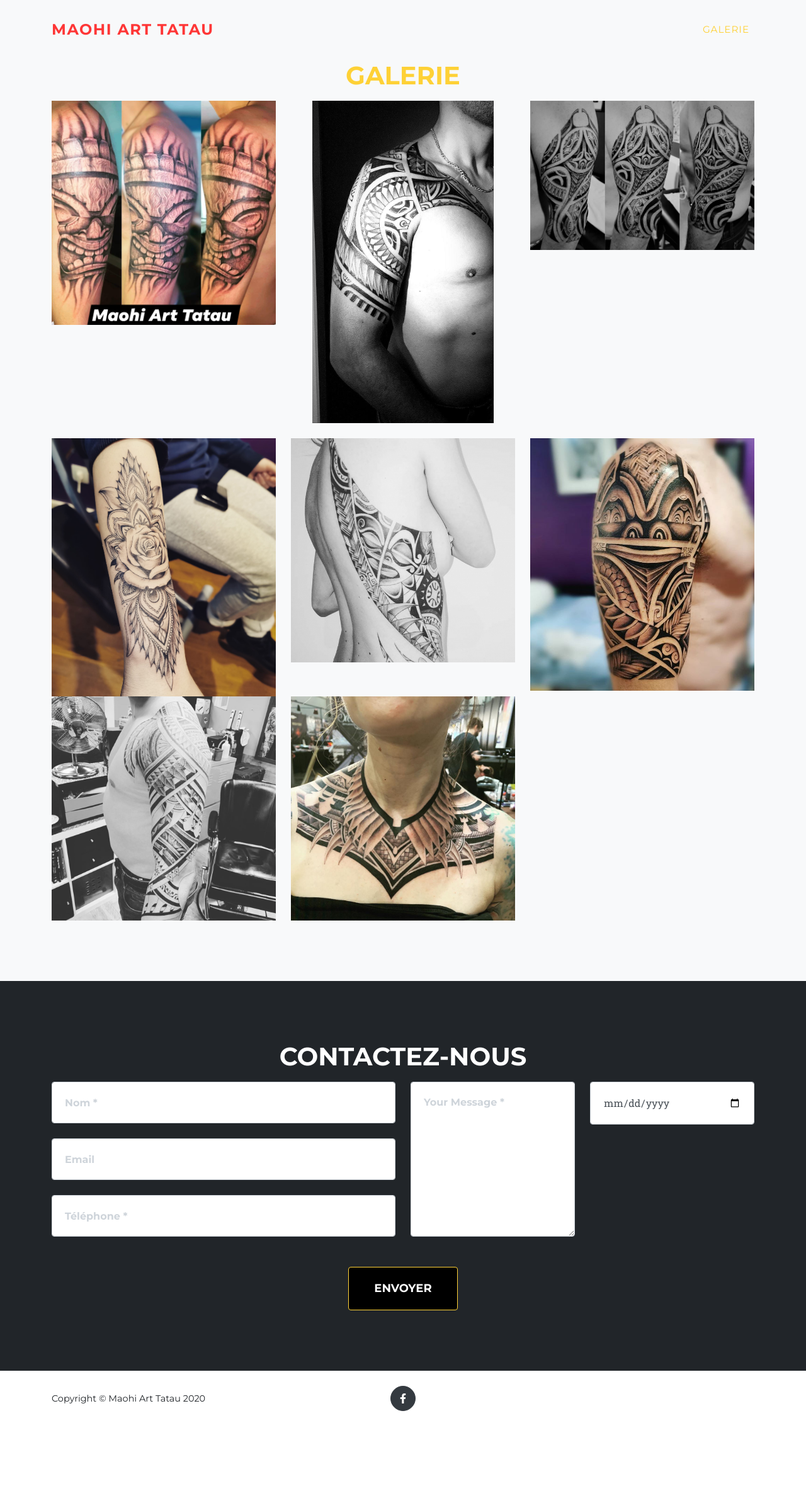
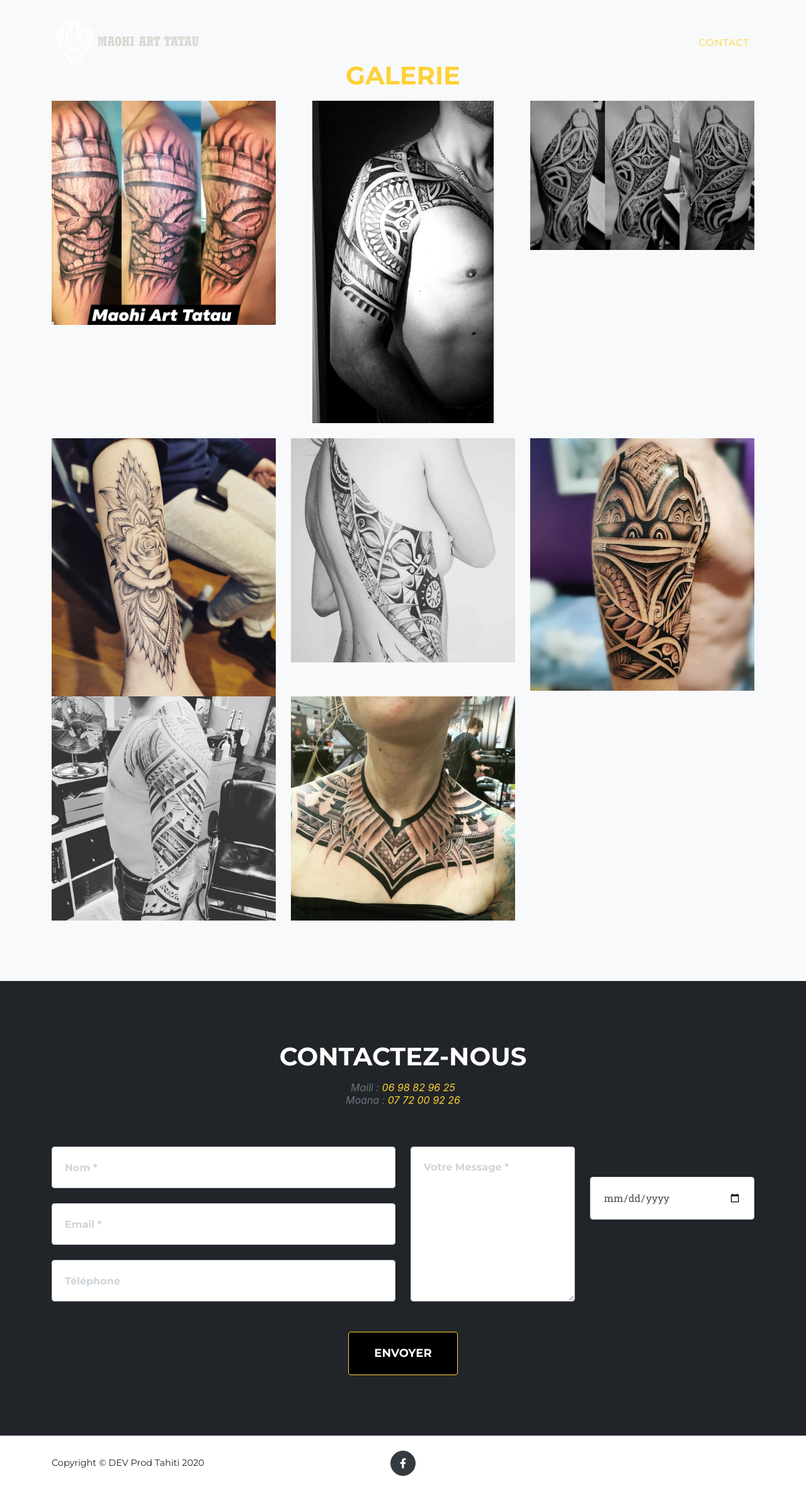
Before and after one commit to CodeKaniela/maohi-art-tatau, a plain HTML site: page Gallery.html in a window 1280 px wide. Shown: the whole page at 63% size. Before the commit the page ends 2265 px from the top, so only its background shows below. Drawn offline with nearby package versions, Linux system fonts and the light colour scheme; a web font is replaced by a local one.

Commit message:
added logo and changed some design

```diff
--- a/Gallery.html
+++ b/Gallery.html
@@ -23,13 +23,18 @@
     <!-- Navigation-->
     <nav class="navbar navbar-expand-lg navbar-dark fixed-top" id="mainNav">
         <div class="container">
-            <a class="navbar-brand js-scroll-trigger" href="index.html">Maohi Art Tatau</a><button
-                class="navbar-toggler navbar-toggler-right" type="button" data-toggle="collapse"
+
+            <a class="navlogo js-scroll-trigger" href="index.html"><img src="assets/img/logos/matlogo.png" class="img-fluid"
+                    alt=""></a>
+
+            <button class="navbar-toggler navbar-toggler-right" type="button" data-toggle="collapse"
                 data-target="#navbarResponsive" aria-controls="navbarResponsive" aria-expanded="false"
                 aria-label="Toggle navigation">Menu<i class="fas fa-bars ml-1"></i></button>
             <div class="collapse navbar-collapse" id="navbarResponsive">
                 <ul class="navbar-nav text-uppercase ml-auto">
                     <li class="nav-item"><a class="nav-link js-scroll-trigger" href="#portfolio">Galerie</a></li>
+                    <li class="nav-item"><a class="nav-link js-scroll-trigger" href="#about">A Propos</a></li>
+                    <li class="nav-item"><a class="nav-link js-scroll-trigger" href="#contact">Contact</a></li>
                 </ul>
             </div>
         </div>
@@ -111,39 +116,37 @@
         <div class="container">
             <div class="text-center">
                 <h2 class="section-heading text-uppercase">Contactez-nous</h2>
-                <!-- <h3 class="section-subheading text-muted">Lorem ipsum dolor sit amet consectetur.</h3> -->
+                <h3 class="section-subheading text-muted">Maili : <a href="tel:06 98 82 96 25">06 98 82 96 25</a> <br>
+                    Moana : <a href="tel:07 72 00 92 26">07 72 00 92 26</a> </h3>
             </div>
             <form id="contactForm" name="sentMessage" novalidate="novalidate">
                 <div class="row align-items-stretch mb-5">
                     <div class="col-md-6">
                         <div class="form-group">
                             <input class="form-control" id="name" type="text" placeholder="Nom *" required="required"
-                                data-validation-required-message="Entrez votre nom." />
+                                data-validation-required-message="Veuillez entrez votre nom." />
                             <p class="help-block text-danger"></p>
                         </div>
                         <div class="form-group">
-                            <input class="form-control" id="email" type="email" placeholder="Email"
-                                data-validation-required-message="Please enter your email address." />
+                            <input class="form-control" id="email" type="email" placeholder="Email *" required="required" data-validation-required-message="Veuillez entrer votre email." />
                             <p class="help-block text-danger"></p>
                         </div>
                         <div class="form-group mb-md-0">
-                            <input class="form-control" id="phone" type="tel" placeholder="Téléphone *"
-                                required="required"
-                                data-validation-required-message="Please enter your phone number." />
+                            <input class="form-control" id="phone" type="tel" placeholder="Téléphone "/>
                             <p class="help-block text-danger"></p>
                         </div>
                     </div>
                     <div class="col-md-3">
                         <div class="form-group form-group-textarea mb-md-0">
-                            <textarea class="form-control" id="message" placeholder="Your Message *" required="required"
-                                data-validation-required-message="Please enter a message."></textarea>
+                            <textarea class="form-control" id="message" placeholder="Votre Message *" required="required"
+                                data-validation-required-message="Veuillez entrer un message."></textarea>
                             <p class="help-block text-danger"></p>
                         </div>
                     </div>
-                    <div class="col-md-3">
+                    <div class="col mt-5">
                         <div class="form-group mb-md-0">
                             <input type="date" class="form-control" id="message"
-                                data-validation-required-message="Please enter a message."></input>
+                                data-validation-required-message="Entrer une date."></input>
                             <p class="help-block text-danger"></p>
                         </div>
                     </div>
@@ -160,7 +163,7 @@
     <footer class="footer py-4">
         <div class="container">
             <div class="row align-items-center">
-                <div class="col-lg-4 text-lg-left">Copyright © Maohi Art Tatau 2020</div>
+                <div class="col-lg-4 text-lg-left">Copyright © DEV Prod Tahiti 2020</div>
 
                 <div class="col-lg-4 my-3 my-lg-0">
                     <!-- <a class="btn btn-dark btn-social mx-2" href="#!"><i class="fab fa-twitter"></i></a> -->
```
Also changed, not shown: index.html (+20 -15 lines), assets/img/gallery/bg.jpg (added), assets/img/gallery/bg1.jpg (added), assets/img/gallery/bras3.jpg (added), assets/img/logos/creative-market.jpg (deleted), assets/img/logos/designmodo.jpg (deleted), assets/img/logos/envato.jpg (deleted), assets/img/logos/matlogo.png (added), assets/img/logos/themeforest.jpg (deleted), assets/img/longmotif.png (added), css/styles.css.
